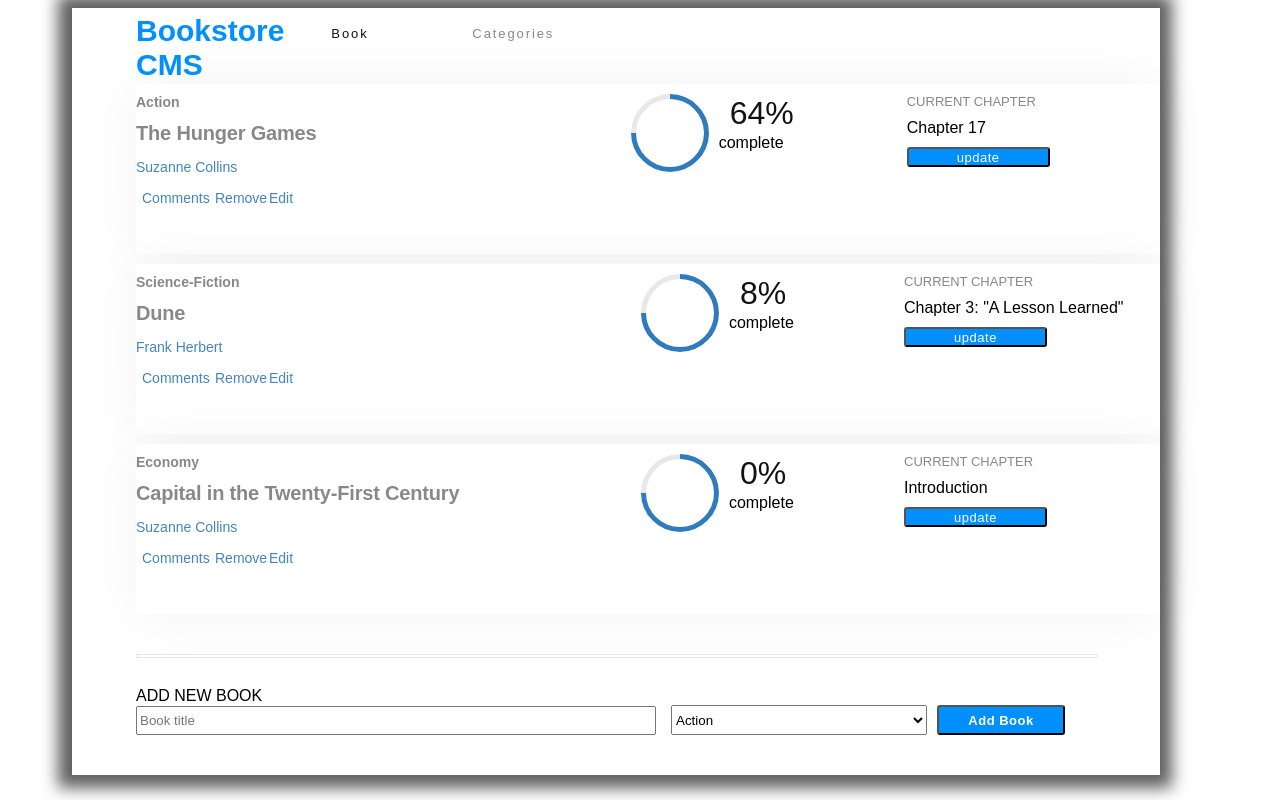
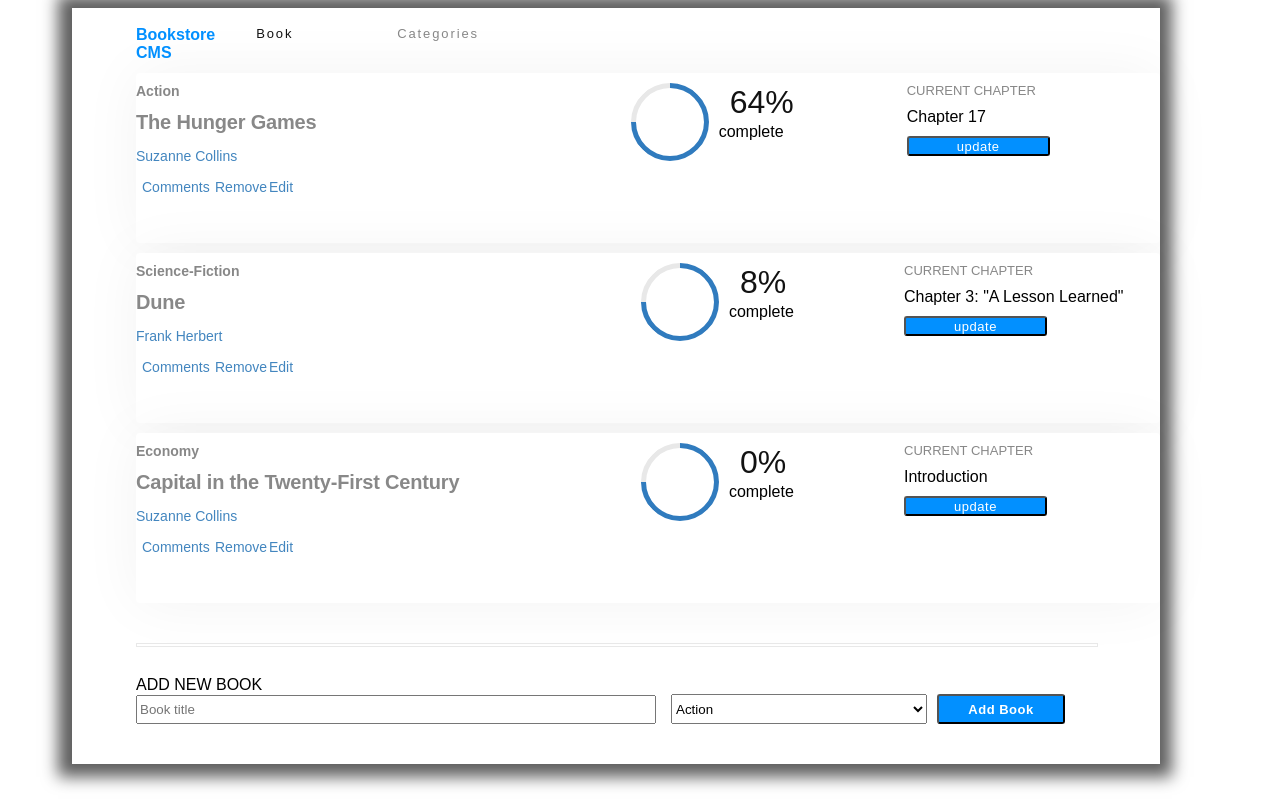
Before and after one commit to massazoum/Zoum_Bookstore, a React (Create React App) app: page / in a window 1280 px wide. Built offline with nearby package versions, Linux system fonts and the light colour scheme; the HTML template or start-up script is replaced by a standard one.

Commit message:
Update jsx files

```diff
--- a/src/components/NavBar.css
+++ b/src/components/NavBar.css
@@ -6,11 +6,10 @@
 }
 
 .Bookstore-CMS {
-  display: flex;
+  /* display: flex; */
+  margin: 1.125rem 2.563rem 0.688rem 0;
   width: auto;
-  margin: 0.375rem 2.938rem 0.125rem 0;
   font-family: 'poppins', sans-serif;
-  font-size: 1.875rem;
   font-weight: bold;
   font-stretch: normal;
   font-style: normal;
```
